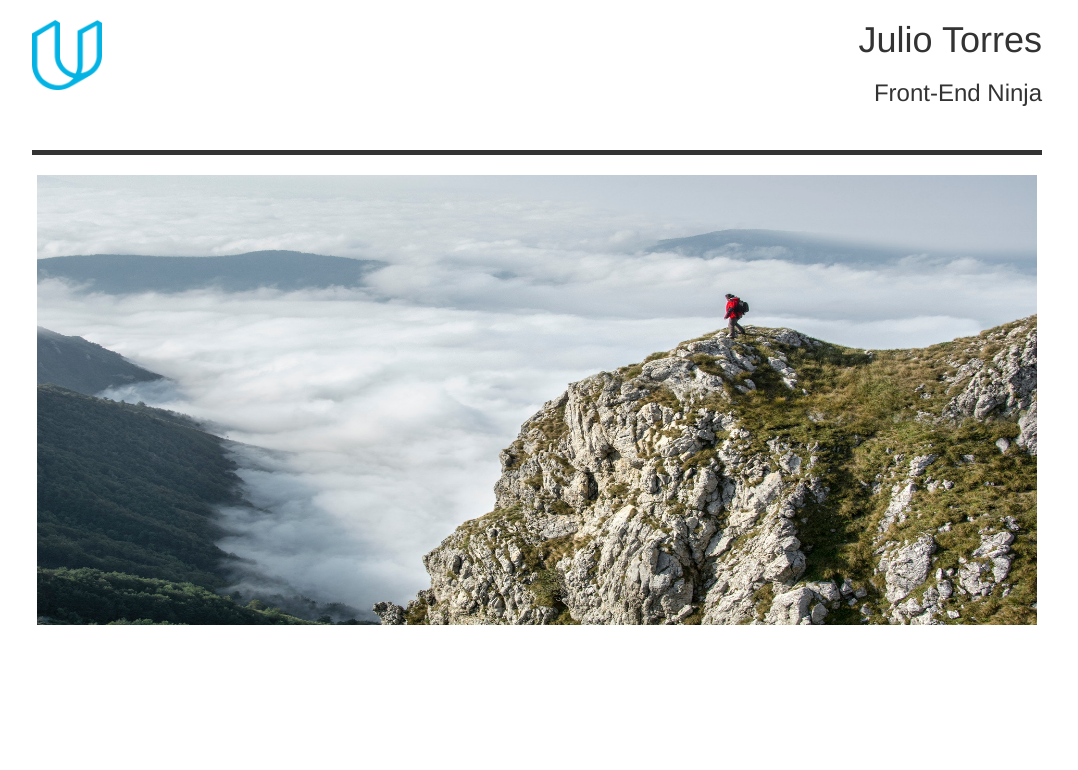
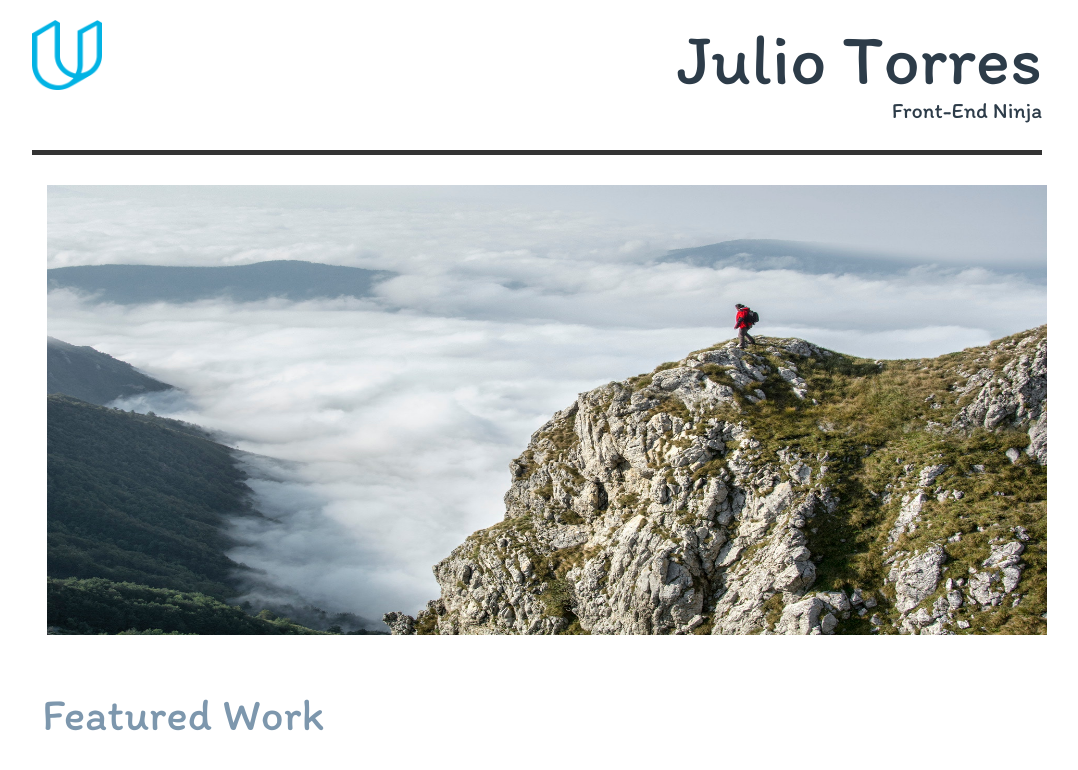
Before and after one commit to jtorre20/udacity-portfolio, a plain HTML site: page index.html in a window 1280 px wide. Shown: the whole page, without its empty margins (98-1176 px from the left). Drawn offline with nearby package versions, Linux system fonts and the light colour scheme.

Commit message:
started featured work section

```diff
--- a/index.html
+++ b/index.html
@@ -12,6 +12,7 @@
 
 <!-- Latest compiled and minified JavaScript -->
 <!-- <script src="https://maxcdn.bootstrapcdn.com/bootstrap/3.3.7/js/bootstrap.min.js" integrity="sha384-Tc5IQib027qvyjSMfHjOMaLkfuWVxZxUPnCJA7l2mCWNIpG9mGCD8wGNIcPD7Txa" crossorigin="anonymous"></script> -->
+<link href='https://fonts.googleapis.com/css?family=Itim' rel='stylesheet'>
 <link rel="stylesheet" href="style.css">
 
   <title>Front-End Ninja</title>
@@ -21,9 +22,9 @@
 
     <header>
 
-      <div class="Intro">
-        <h1>Julio Torres</h1>
-        <h3>Front-End Ninja</h3>
+      <div id="Intro">
+        <h1 class="name">Julio Torres</h1>
+        <h3 class="title">Front-End Ninja</h3>
       </div>
 
       <div class="logo">
@@ -32,9 +33,15 @@
 
     </header>
 
-    <div class="main">
+<!-- Featured Post -->
+    <div class="main featured-post">
       <div id="topBorder"></div>
       <img class="adventure picture" src="images/adventure.jpg" alt="Adventure travel" width="1050" height="500">
+<!-- Featured Work -->
+    <div class="featured-work">
+      <h2>Featured Work</h2>
+    </div>
+
     </div>
 
   </div>
--- a/style.css
+++ b/style.css
@@ -1,20 +1,30 @@
+body {
+  font-family: "Itim";
+}
+
 /* Header section */
 
 header {
-  /* border: 1px solid; */
   height: 150px;
-  /* border-bottom: 5px solid; */
-  /* position: absolute; */
-  /* left: 60px;
-  right: 70px; */
 }
 
-.Intro {
+#Intro {
   text-align: right;
   float: right;
   width: 70%;
   position: relative;
   right: 70px;
+  color: #2d3c49;
+}
+
+#Intro .name {
+  margin-bottom: 0;
+  font-size: 72px;
+}
+
+#Intro .title {
+  margin-top: 0;
+  font-size: 22px;
 }
 
 .logo {
@@ -27,7 +37,7 @@ header {
   top: 20px;
 }
 
-/* Body Content */
+/* Body Content Featured Post*/
 
 .main {
   position: relative;
@@ -45,4 +55,13 @@ header {
   padding: 25px;
   left: 40px;
   position: relative;
+  margin: 10px
 }
+
+/* Body Content Featured Work */
+.featured-work h2 {
+  font-size: 45px;
+  position: relative;
+  left: 70px;
+  color: #7d97ad;
+}
```
